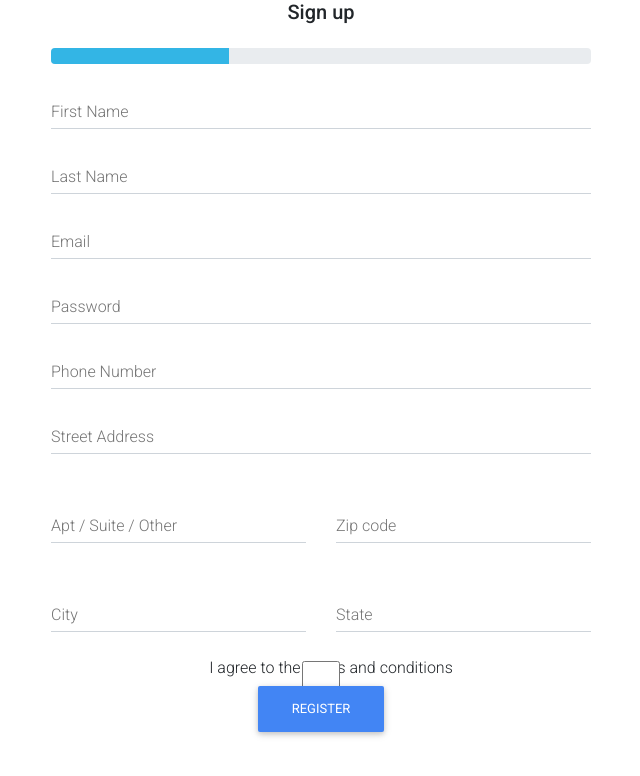
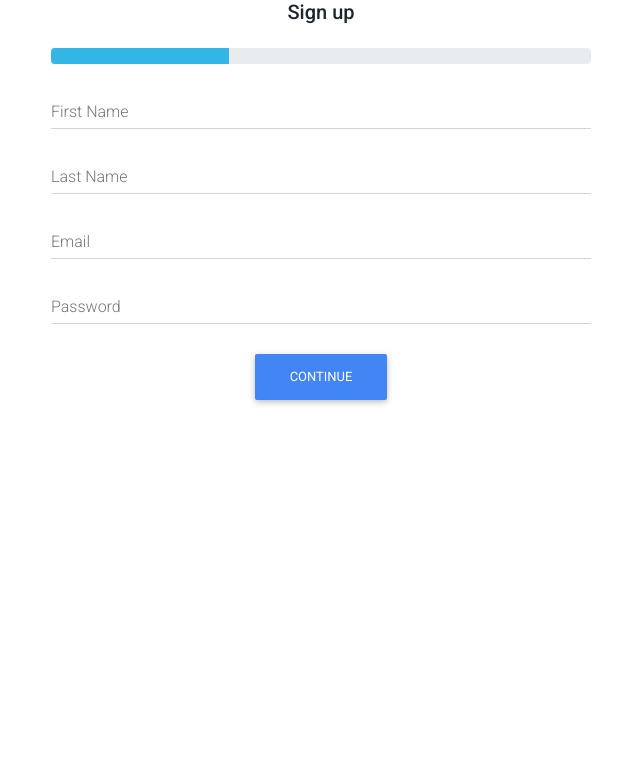
Before and after one commit to BloomTech-Labs/expresswash-fe, a React (Create React App) app in the folder wowo-app/: page / in a window 1280 px wide. Shown: the top 776 px of the page, without its empty margins (319-959 px from the left). Built offline with nearby package versions, Linux system fonts and the light colour scheme.

Commit message:
split form into 3 components, 2 form pieces, 1 review step.

```diff
--- a/wowo-app/src/App.js
+++ b/wowo-app/src/App.js
@@ -1,11 +1,11 @@
 import React from 'react';
 import './App.css';
-import WasherSignUp from './components/WasherSignUp.js';
+import WasherSignUpForm from './components/WasherSignUpForm.js';
 
 function App() {
   return (
     <div className="App">
-      <WasherSignUp />
+      <WasherSignUpForm />
     </div>
   );
 }
--- /dev/null
+++ b/wowo-app/src/components/WasherSignUpAddress.js
@@ -0,0 +1,29 @@
+import React from 'react';
+import { MDBRow, MDBCol, MDBInput, MDBBtn } from "mdbreact";
+import '../App.css';
+
+export default function() {
+  return (
+    <span>
+      <MDBInput name="name" label="Phone Number" />
+      <MDBInput name="name" label="Street Address" />
+      <MDBRow>
+        <MDBCol md="6">
+        <MDBInput name="name" label="Apt / Suite / Other" />
+      </MDBCol>
+      <MDBCol md="6">
+        <MDBInput name="name" label="Zip code" />
+      </MDBCol>
+      <MDBCol md="6">
+        <MDBInput name="name" label="City" />
+      </MDBCol>
+      <MDBCol md="6">
+        <MDBInput name="name" label="State" />
+      </MDBCol>
+      </MDBRow>
+      <div className="text-center">
+        <MDBBtn color="primary">Continue</MDBBtn>
+      </div>
+    </span>
+  );
+};
--- /dev/null
+++ b/wowo-app/src/components/WasherSignUpForm.js
@@ -0,0 +1,23 @@
+import React from 'react';
+import { MDBContainer, MDBRow, MDBCol } from "mdbreact";
+import { MDBProgress } from 'mdbreact';
+import WasherSignUpPersonal from './WasherSignUpPersonal.js';
+// import WasherSignUpAddress from './WasherSignUpAddress.js';
+// import WasherSignUpReview from './WasherSignUpReview.js';
+import '../App.css';
+
+export default function() {
+  return (
+    <MDBContainer>
+      <MDBRow center>
+        <MDBCol md="6">
+          <div className="form-group">
+            <p className="h5 text-center mb-4">Sign up</p>
+            <MDBProgress className="my-2" material value={33} color="info" />
+            <WasherSignUpPersonal />
+          </div>
+        </MDBCol>
+      </MDBRow>
+    </MDBContainer>
+  );
+};
--- /dev/null
+++ b/wowo-app/src/components/WasherSignUpPersonal.js
@@ -0,0 +1,17 @@
+import React from 'react';
+import { MDBInput, MDBBtn } from "mdbreact";
+import '../App.css';
+
+export default function() {
+  return (
+    <span>
+      <MDBInput name="fname" label="First Name" />
+      <MDBInput name="lname" label="Last Name" />
+      <MDBInput name="name" label="Email" />
+      <MDBInput name="name" label="Password" />
+      <div className="text-center">
+        <MDBBtn color="primary">Continue</MDBBtn>
+      </div>
+    </span>
+  );
+};
```
Also changed, not shown: wowo-app/src/components/WasherSignUpReview.js (renamed from wowo-app/src/components/WasherSignUp.js).
